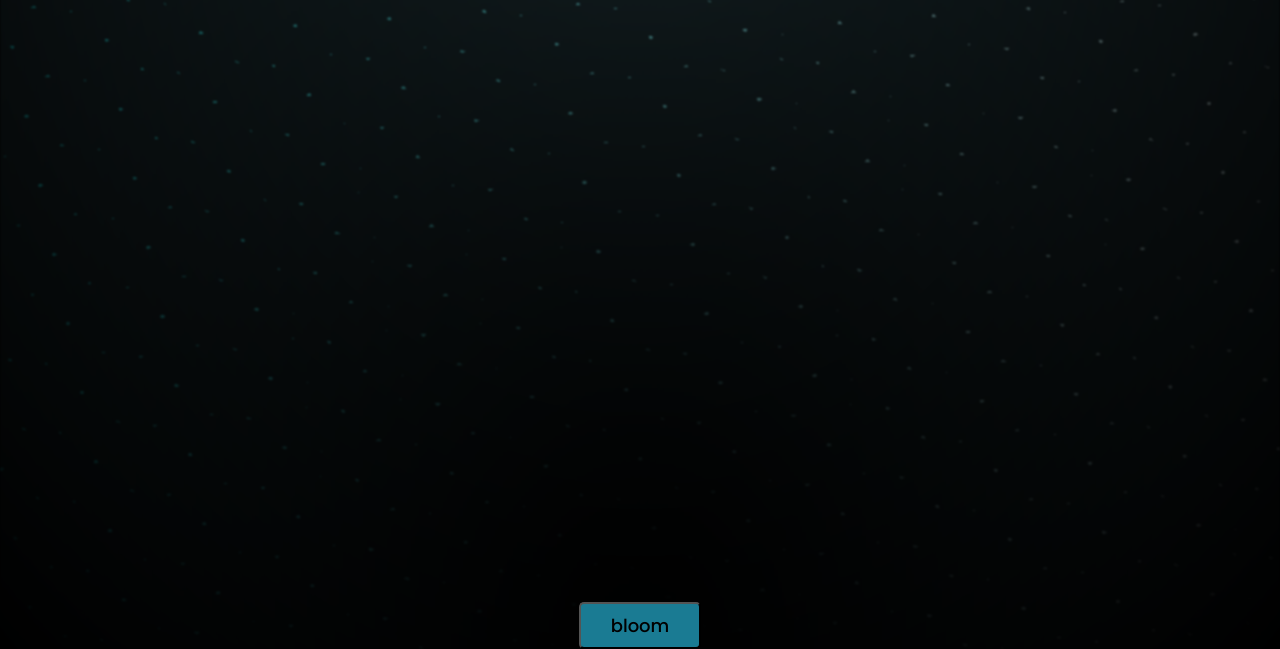
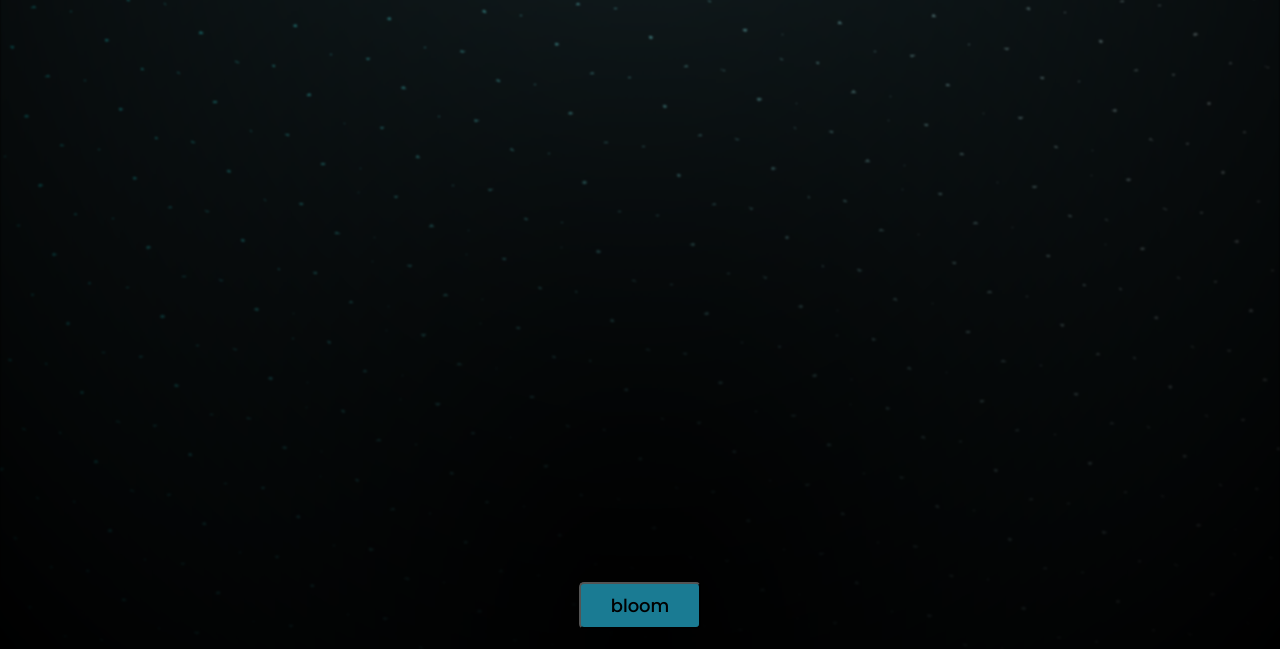
Before and after one commit to UdayMalviya/UdayMalviya.github.io, a plain HTML site: page index.html in a window 1280 px wide. Shown: the part 151-800 px from the top of the page. Drawn offline with Linux system fonts and the light colour scheme.

Commit message:
reload position update

```diff
--- a/index.html
+++ b/index.html
@@ -40,8 +40,8 @@
       }
 
       .reloadBtn {
-        position:sticky;
-        top: 110px;
+        position:absolute;
+        bottom:20px;
         background-color: rgba(34, 157, 188, 0.784);
         z-index: 1;
         padding: 8px 30px;
```
